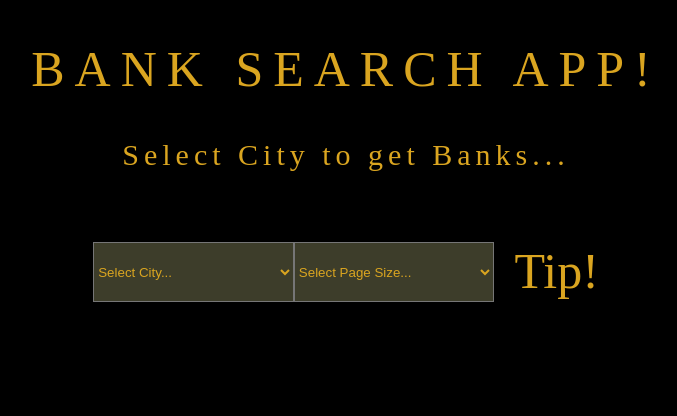
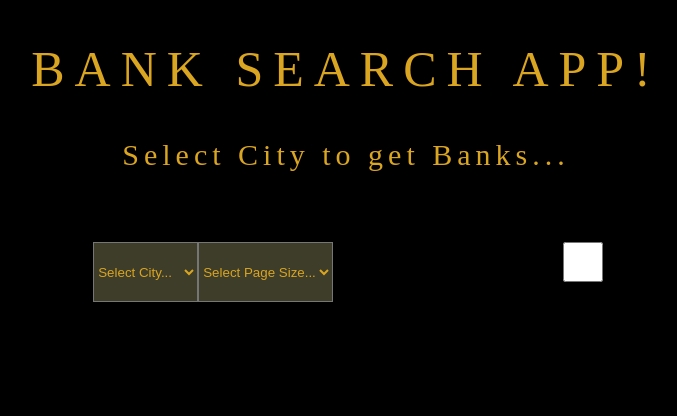
Before and after one commit to kumarabhinav75/BankSearchApp, a plain HTML site: page index.html in a window 1280 px wide. Shown: the whole page, without its empty margins (294-971 px from the left). Drawn offline with Linux system fonts and the light colour scheme.

Commit message:
Changed tip message

```diff
--- a/index.html
+++ b/index.html
@@ -30,7 +30,7 @@
                 <option value="#" selected>Select Page Size...</option>
             </select>
             <div class="tooltip">
-                    <p>Tip!</p>
+                <input type="checkbox" id="fav-checkbox"><label id="favourite">View Favourites!</label>
                 <span class="tooltiptext">Click on any bank row to mark it as favourite!</span>
             </div>
         </div>
```
